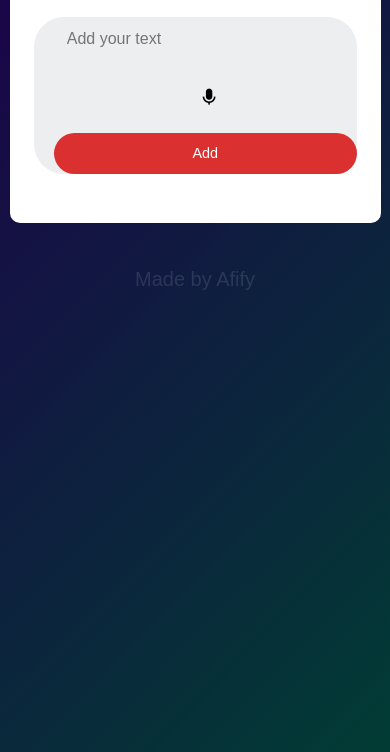
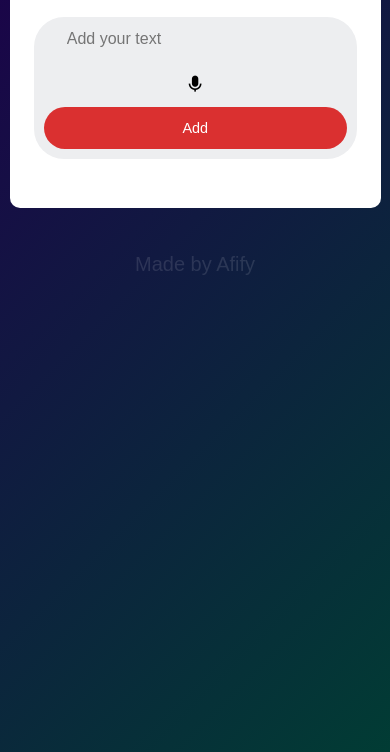
Before and after one commit to Afify21/To-Do-List, a plain HTML site: page index.html in a window 390 px wide. Shown: the part 92-844 px from the top of the page. Drawn offline with nearby package versions, Linux system fonts and the light colour scheme.

Commit message:
Updated responsive design

```diff
--- a/style.css
+++ b/style.css
@@ -49,8 +49,9 @@
     border: none;
     padding: 5px;
     color: rgb(0, 0, 0);
-transform: scale(1.2);
+    transform: scale(1.2);
 }
+
 .row i:hover {
     border-radius: 50%;
     border: 0.5px solid #edeef0;
@@ -145,26 +146,45 @@ ul li span:hover {
 
 @media screen and (max-width: 600px) {
     .todo-app {
-        width: 95vw; /* Uses almost the full screen width */
-        padding: 1.5rem; /* Slightly reduces padding */
-        margin: 3vh auto; /* Keeps it vertically centered */
+        width: 95vw;
+        /* Uses almost the full screen width */
+        padding: 1.5rem;
+        /* Slightly reduces padding */
+        margin: 3vh auto;
+        /* Keeps it vertically centered */
     }
 
     .row {
-        flex-direction: column; /* Stacks input & button on top of each other */
-        gap: 0.8rem; /* Adds spacing */
-        width: 100%; /* Makes sure they fit properly */
+        flex-direction: column;
+        /* Stacks input & button on top of each other */
+
+        /* Adds spacing */
+        width: 100%;
+        /* Makes sure they fit properly */
+    }
+    .row i{
+
+       margin-right: 30px;
     }
 
     input {
-        width: 100%; /* Makes input take full width */
-        font-size: 1rem; /* Adjusts for readability */
-        padding: 0.8rem; /* Proper touch-friendly size */
+        width: 100%;
+        /* Makes input take full width */
+        font-size: 1rem;
+        /* Adjusts for readability */
+        padding: 0.8rem;
+        /* Proper touch-friendly size */
     }
 
     button {
-        width: 100%; /* Makes button take full width */
-        padding: 0.8rem; /* Reduces padding */
-        font-size: 0.9rem; /* Prevents it from looking too big */
+        width: 100%;
+        /* Makes button take full width */
+        padding: 0.8rem;
+        /* Reduces padding */
+        font-size: 0.9rem;
+        /* Prevents it from looking too big */
+        margin-left: 0px;
+        margin-right: 20px;
+        margin-bottom: 10px;
     }
 }
```
